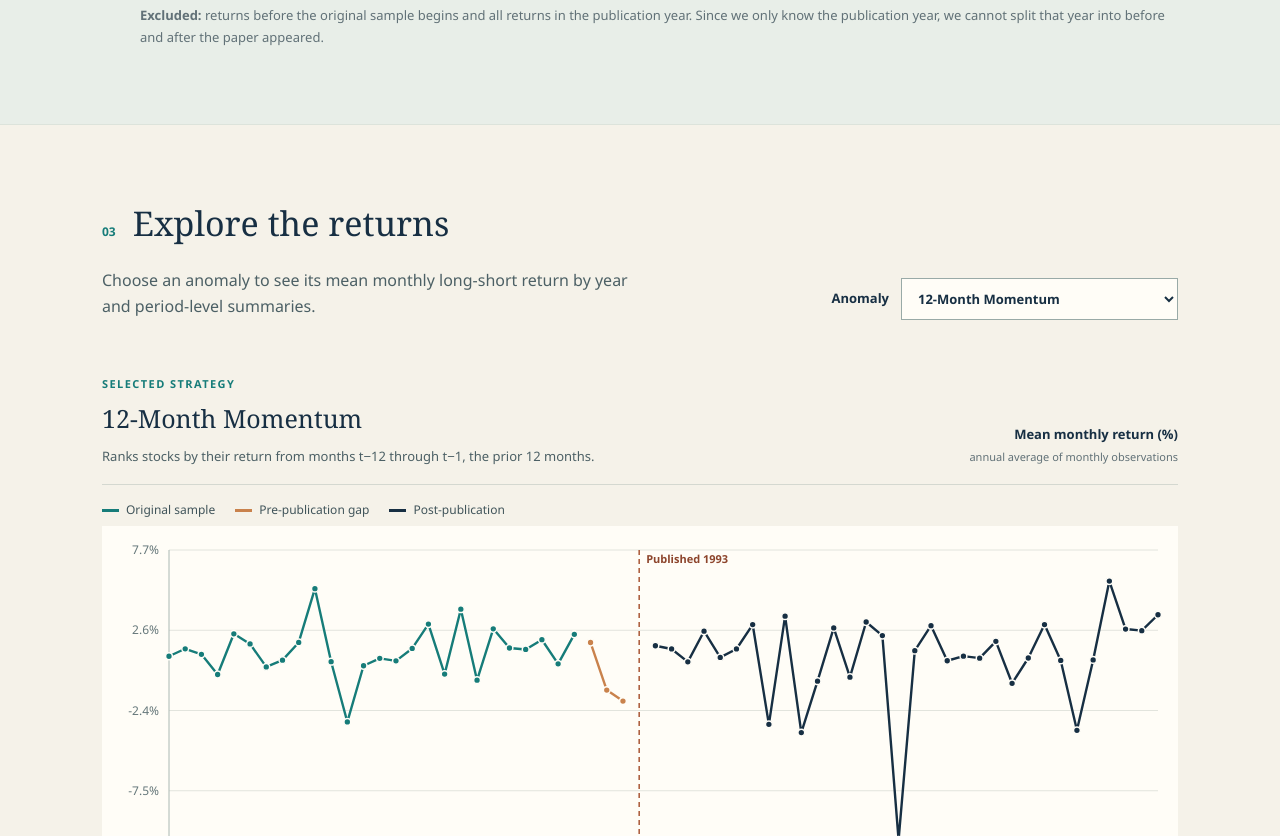
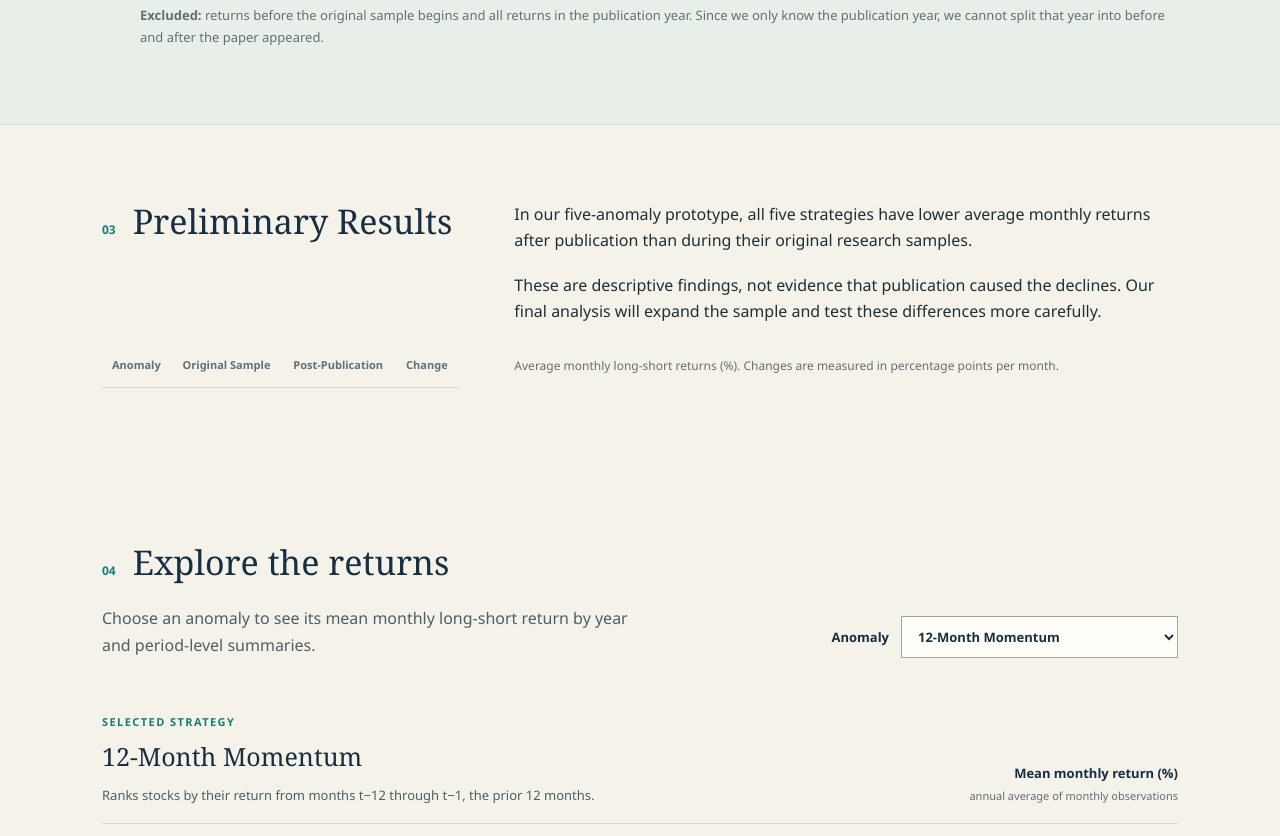
Before and after one commit to iciargorospe/FIN331_FinalProject, a plain HTML site: page index.html in a window 1280 px wide. Shown: the part 1480-2316 px from the top of the page. Drawn offline with Linux system fonts and the light colour scheme.

Commit message:
Add preliminary results section to index.html

```diff
--- a/index.html
+++ b/index.html
@@ -14,6 +14,7 @@
     <nav aria-label="Main navigation">
       <a href="#question">The question</a>
       <a href="#method">Method</a>
+      <a href="#results">Results</a>
       <a href="#explorer">Explorer</a>
       <a href="#limits">Limits</a>
     </nav>
@@ -52,8 +53,48 @@
       </div>
     </section>
 
+<section class="intro section-wrap" id="results">
+  <div class="section-heading">
+    <span class="section-number">03</span>
+    <h2>Preliminary Results</h2>
+  </div>
+
+  <div class="intro-copy">
+    <p>
+      In our five-anomaly prototype, all five strategies
+      have lower average monthly returns after publication
+      than during their original research samples.
+    </p>
+    <p>
+      These are descriptive findings, not evidence that
+      publication caused the declines. Our final analysis
+      will expand the sample and test these differences
+      more carefully.
+    </p>
+  </div>
+
+  <div class="table-scroll">
+    <table>
+      <thead>
+        <tr>
+          <th>Anomaly</th>
+          <th>Original Sample</th>
+          <th>Post-Publication</th>
+          <th>Change</th>
+        </tr>
+      </thead>
+      <tbody id="results-table"></tbody>
+    </table>
+  </div>
+
+  <p class="table-note">
+    Average monthly long-short returns (%).
+    Changes are measured in percentage points per month.
+  </p>
+</section>
+
     <section class="explorer section-wrap" id="explorer">
-      <div class="section-heading"><span class="section-number">03</span><h2>Explore the returns</h2></div>
+      <div class="section-heading"><span class="section-number">04</span><h2>Explore the returns</h2></div>
       <div class="explorer-topline">
         <p>Choose an anomaly to see its mean monthly long-short return by year and period-level summaries.</p>
         <label for="anomaly-select">Anomaly <select id="anomaly-select" aria-label="Choose an anomaly"></select></label>
@@ -79,7 +120,7 @@
 
     <section class="limits-band" id="limits">
       <div class="section-wrap limits-layout">
-        <div class="section-heading"><span class="section-number">04</span><h2>Read this as a prototype</h2></div>
+        <div class="section-heading"><span class="section-number">05</span><h2>Read this as a prototype</h2></div>
         <div class="limits-copy">
           <p class="prototype-label">Five-anomaly prototype · Not final results</p>
           <p>This explorer covers only Book-to-Market, Initial Public Offerings, 12-Month Momentum, Accruals, and Asset Growth. It is a descriptive comparison, not a causal test. A change after publication does not prove publication caused the change.</p>
```
